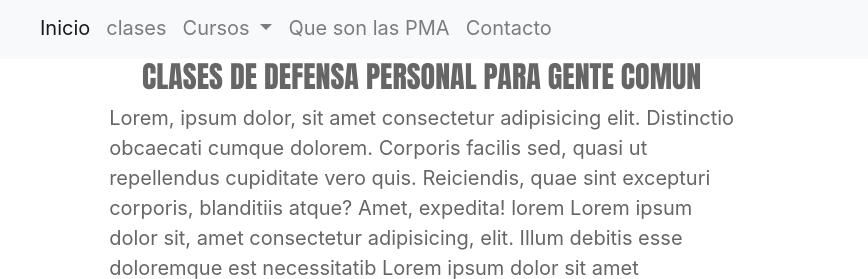
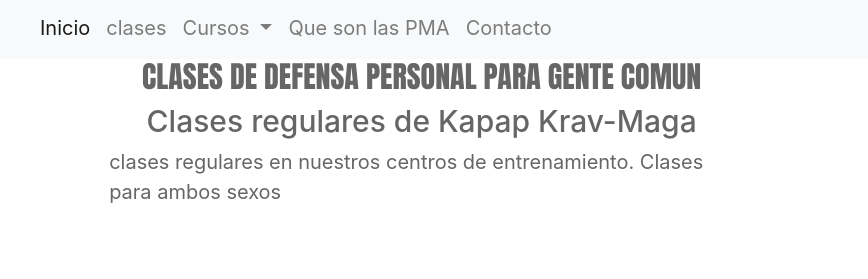
Before and after one commit to trendingMarketing/defensapersonal, a website: page views/clases.html in a window 1280 px wide. Shown: the part 69-348 px from the top of the page, 0-868 px from the left. Drawn offline with nearby package versions, Linux system fonts and the light colour scheme.

Commit message:
idex finalizado

```diff
--- a/views/clases.html
+++ b/views/clases.html
@@ -63,7 +63,8 @@
 					<div class="col-lg-1"></div>
 					<div class="col-lg-6 clasesDefensa">
 						<h1 class="clasesDefensa__titulo--fuente">Clases de defensa personal para gente comun</h1>
-							<p>Lorem, ipsum dolor, sit amet consectetur adipisicing elit. Distinctio obcaecati cumque dolorem. Corporis facilis sed, quasi ut repellendus cupiditate vero quis. Reiciendis, quae sint excepturi corporis, blanditiis atque? Amet, expedita! lorem Lorem ipsum dolor sit, amet consectetur adipisicing, elit. Illum debitis esse doloremque est necessitatib Lorem ipsum dolor sit amet consectetur adipisicing elit. Sint magni qui assumenda ipsum quisquam ipsam, nesciunt fugit perferendis sit cum cumque, iusto id veniam ex quidem veritatis deleniti quia hic. Lorem, ipsum dolor sit amet consectetur adipisicing, elit. Enim ratione aperiam tempora maiores maxime ea nulla voluptatem cumque perferendis, aut quae, doloribus fugiat fuga eos expedita, eveniet distinctio? Odit, magni!us omnis consequuntur ex, perspiciatis dignissimos, voluptas sunt, vitae quidem ad unde explicabo dolor, eos hic amet? Lorem ipsum dolor sit amet consectetur adipisicing elit. Odit eius reiciendis, unde. Molestiae quidem provident animi voluptatem dolorem, unde perferendis minima ex, praesentium ea, ipsum repellat fugiat asperiores impedit libero.</p>
+						<h2>Clases regulares de Kapap Krav-Maga</h2>
+							<p>clases regulares en nuestros centros de entrenamiento. Clases para ambos sexos</p>
 					</div>
 					<div class="col-lg-1"></div>
 					<div class="col-lg-4 clasesCard">
```
Also changed, not shown: views/contacto.html (+1 -1 lines).
